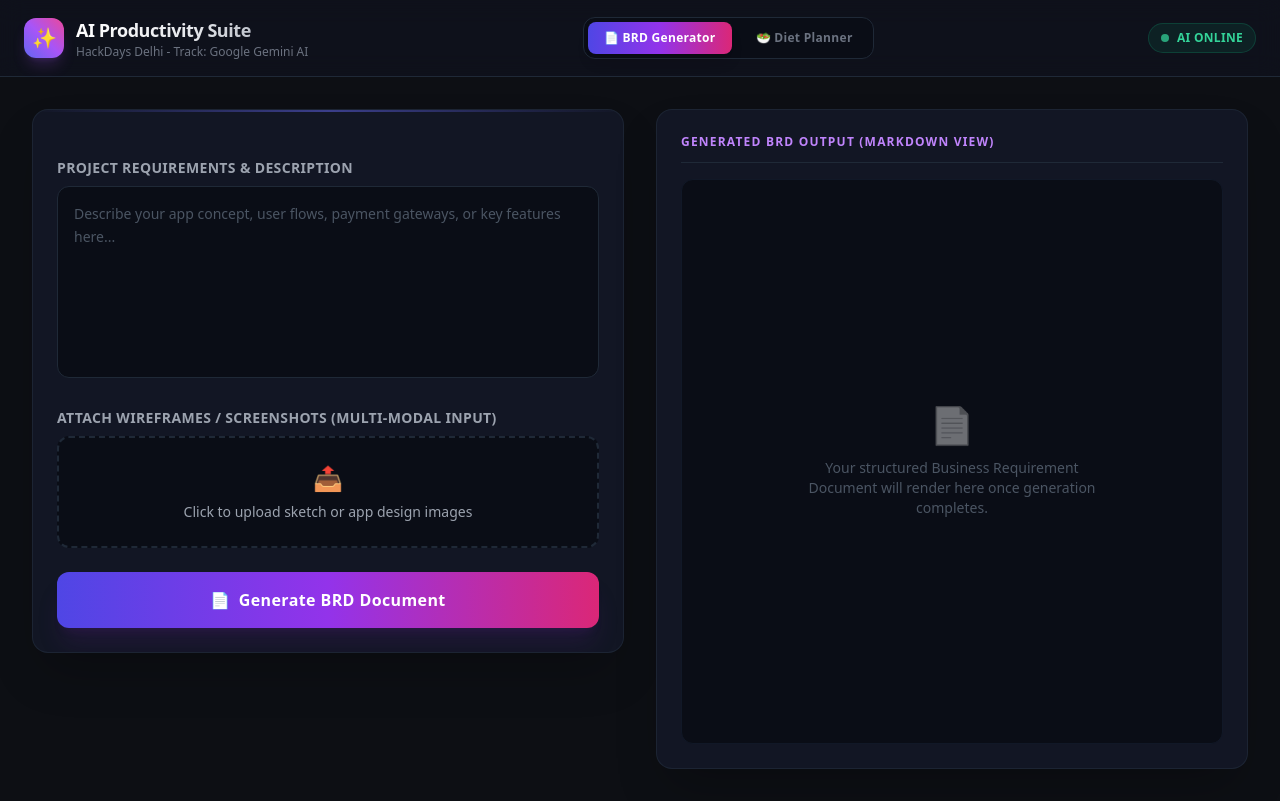
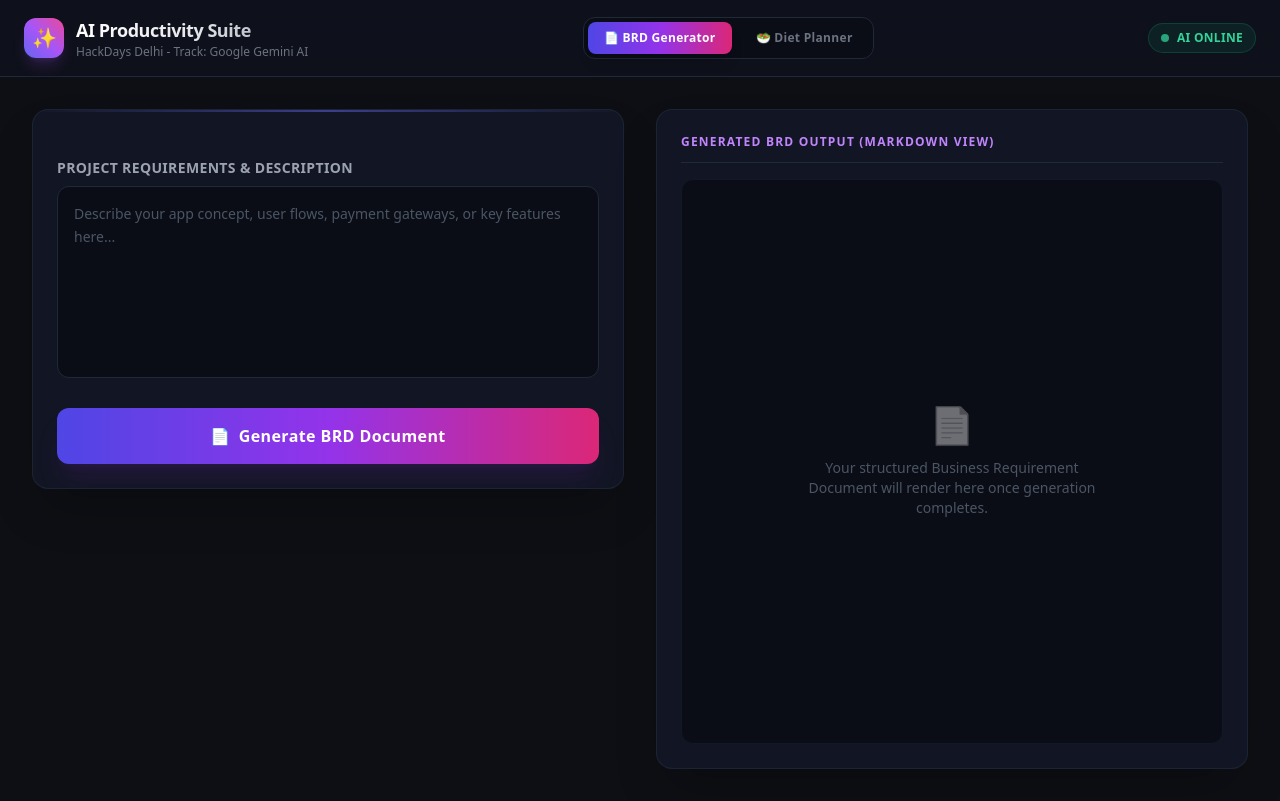
Before and after one commit to pankajmakwana0701/BRD-Generation-Agent-, a React (Create React App) app in the folder client/: page / in a window 1280 px wide. Built offline with nearby package versions, Linux system fonts and the light colour scheme; the HTML template or start-up script is replaced by a standard one.

Commit message:
deploy: complete system synchronization for frontend and backend production

```diff
--- a/client/src/App.js
+++ b/client/src/App.js
@@ -554,29 +554,7 @@ function App() {
                 onChange={(e) => setTextPrompt(e.target.value)}
               />
             </div>
-            <div>
-              <label className="block text-sm font-semibold tracking-wide uppercase text-gray-400 mb-2">
-                Attach Wireframes / Screenshots (Multi-modal Input)
-              </label>
-              <div className="border-2 border-dashed border-gray-800 hover:border-purple-500/50 bg-[#0a0d16] rounded-xl p-6 transition-colors text-center relative cursor-pointer group/upload">
-                <input
-                  type="file"
-                  multiple
-                  accept="image/*"
-                  onChange={handleFileChange}
-                  className="absolute inset-0 opacity-0 cursor-pointer"
-                />
-                <div className="space-y-2">
-                  <div className="text-2xl text-gray-500 group-hover/upload:text-purple-400 transition-colors">📤</div>
-                  <p className="text-sm text-gray-400 font-medium">Click to upload sketch or app design images</p>
-                  {selectedFiles.length > 0 && (
-                    <p className="text-xs text-purple-400 font-semibold bg-purple-500/10 inline-block px-2.5 py-1 rounded-md mt-2">
-                      📎 {selectedFiles.length} files staged for analysis
-                    </p>
-                  )}
-                </div>
-              </div>
-            </div>
+
             {errorMessage && (
               <div className="bg-rose-500/10 border border-rose-500/20 text-rose-400 text-xs font-medium rounded-xl p-4 leading-relaxed">
                 ⚠️ {errorMessage}
```
Also changed, not shown: 1 other file (tests, documents, lock files or other folders).
